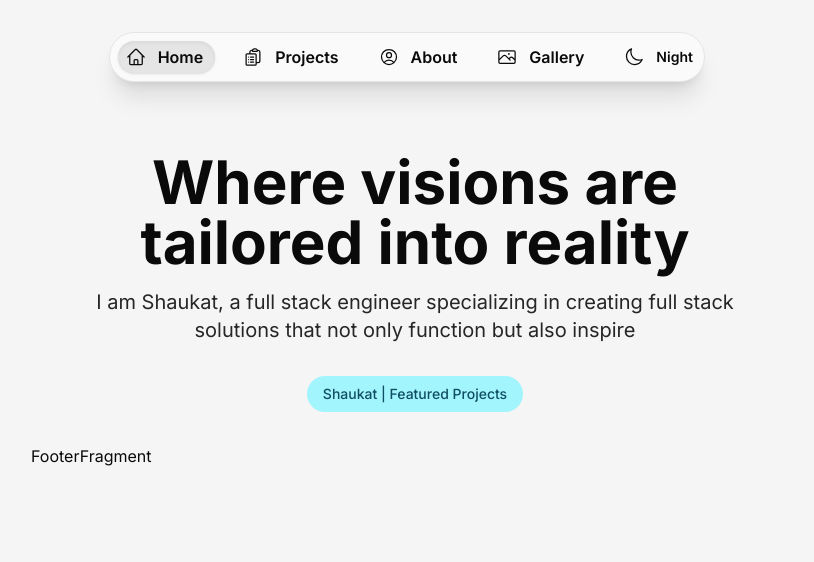
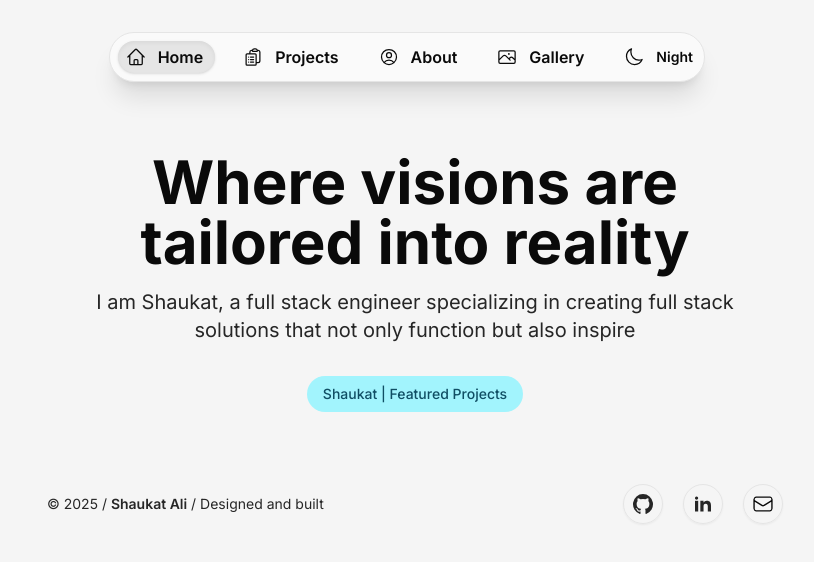
Before and after one commit to Shaukat-AB/sk-portfolio, a Next.js app: page / in a window 1280 px wide. Shown: the top 562 px of the page, without its empty margins (225-1039 px from the left). Built offline with nearby package versions, Linux system fonts and the light colour scheme.

Commit message:
feat: create footer and add github, linkedin and email links

```diff
--- a/src/app/layout.tsx
+++ b/src/app/layout.tsx
@@ -39,7 +39,7 @@ export default function RootLayout({
               {children}
             </main>
 
-            <footer className="max-w-3xl mx-auto">
+            <footer className="max-w-3xl p-4 min-h-20 pt-10 mx-auto flex flex-col md:flex-row items-center justify-between gap-4">
               <FooterFragment />
             </footer>
           </div>
--- /dev/null
+++ b/src/components/MailToLink.tsx
@@ -0,0 +1,6 @@
+import { config } from '@/lib/app-config';
+import { ReactNode } from 'react';
+
+export const MailToLink = ({ children }: { children: ReactNode }) => {
+  return <a href={`mailto:${config.EMAIL_ADDRESS}`}>{children}</a>;
+};
--- a/src/components/footer/FooterFragment.tsx
+++ b/src/components/footer/FooterFragment.tsx
@@ -1,3 +1,53 @@
+import { GitHubIcon, LinkedInIcon, MailIcon } from '@/lib/icons';
+import { Button } from '../ui/button';
+import { MailToLink } from '../MailToLink';
+import { config } from '@/lib/app-config';
+
+const currentYear = new Date().getFullYear();
+
 export const FooterFragment = () => {
-  return <div>FooterFragment</div>;
+  return (
+    <>
+      <p className="text-sm text-text-active">
+        &copy; {currentYear} /{' '}
+        <strong className="font-semibold">Shaukat Ali</strong> / Designed and
+        built
+      </p>
+
+      <div className="text-text-active flex items-center gap-5">
+        <Button
+          asChild
+          className="p-2 w-10 h-10"
+          variant="outline"
+          size="equal"
+        >
+          <a href={config.GITHUB_LINK}>
+            <GitHubIcon className="size-5 text-text-active" />
+          </a>
+        </Button>
+
+        <Button
+          asChild
+          className="p-2 w-10 h-10"
+          variant="outline"
+          size="equal"
+        >
+          <a href={config.LINKEDIN_LINK}>
+            <LinkedInIcon className="size-5 text-text-active" />
+          </a>
+        </Button>
+
+        <MailToLink>
+          <Button
+            asChild
+            className="p-2 w-10 h-10"
+            variant="outline"
+            size="equal"
+          >
+            <MailIcon className="size-5" />
+          </Button>
+        </MailToLink>
+      </div>
+    </>
+  );
 };
--- a/src/components/index.ts
+++ b/src/components/index.ts
@@ -2,6 +2,7 @@ export { Navbar } from './navbar/Navbar';
 export { FooterFragment } from './footer/FooterFragment';
 
 export { ThemeProvider } from './ThemeProvider';
+export { MailToLink } from './MailToLink';
 
 // UI
 export * from './ui/button';
--- /dev/null
+++ b/src/lib/app-config/index.ts
@@ -0,0 +1,5 @@
+export const config = {
+  GITHUB_LINK: process.env.NEXT_PUBLIC_GITHUB,
+  LINKEDIN_LINK: process.env.NEXT_PUBLIC_LINKEDIN,
+  EMAIL_ADDRESS: process.env.NEXT_PUBLIC_EMAIL,
+};
```
